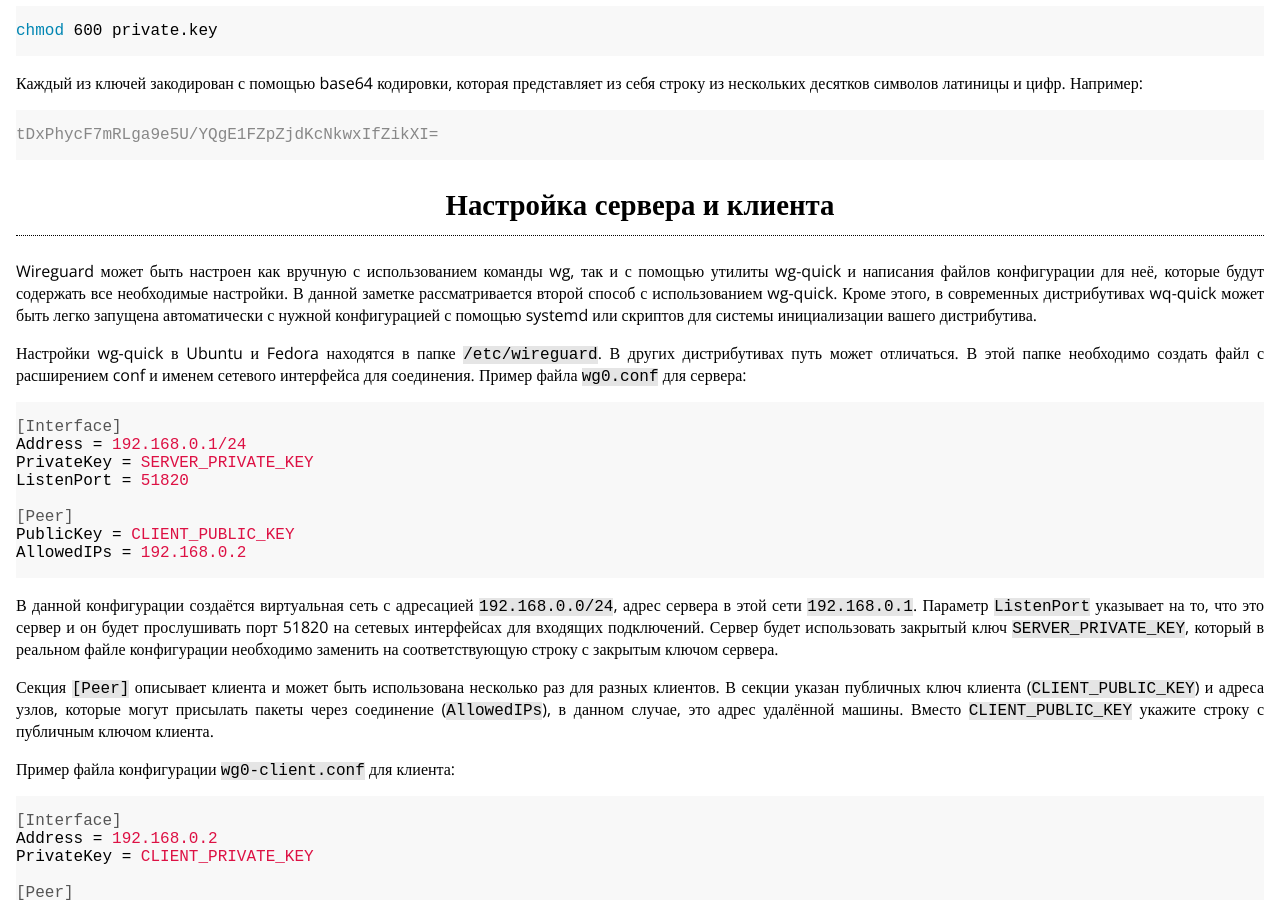
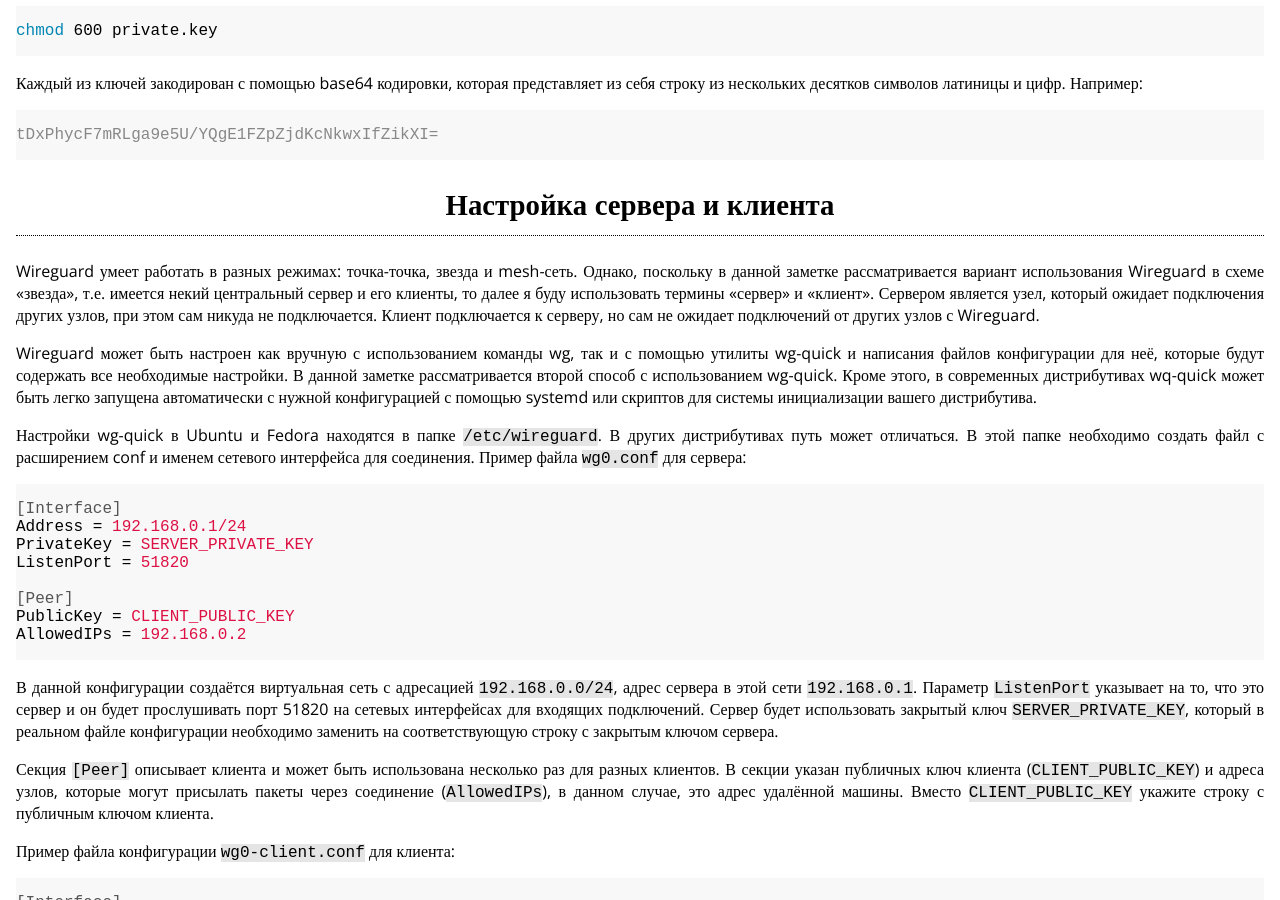
Before and after one commit to fsa/site, a Jekyll site: the page built from _posts/2022-04-10-wireguard.md, in a window 1280 px wide and 900 px high, scrolled down 1311 px. Built offline with Jekyll 4.4.1, drawn with Linux system fonts in a browser that asks for light colours.

Commit message:
Wireguard: уточнение на счёт режимов работы

````diff
--- a/_posts/2022-04-10-wireguard.md
+++ b/_posts/2022-04-10-wireguard.md
@@ -50,6 +50,8 @@
 ```
 
 ## Настройка сервера и клиента
+
+Wireguard умеет работать в разных режимах: точка-точка, звезда и mesh-сеть. Однако, поскольку в данной заметке рассматривается вариант использования Wireguard в схеме «звезда», т.е. имеется некий центральный сервер и его клиенты, то далее я буду использовать термины «сервер» и «клиент». Сервером является узел, который ожидает подключения других узлов, при этом сам никуда не подключается. Клиент подключается к серверу, но сам не ожидает подключений от других узлов с Wireguard.
 
 Wireguard может быть настроен как вручную с использованием команды wg, так и с помощью утилиты wg-quick и написания файлов конфигурации для неё, которые будут содержать все необходимые настройки. В данной заметке рассматривается второй способ с использованием wg-quick. Кроме этого, в современных дистрибутивах wq-quick может быть легко запущена автоматически с нужной конфигурацией с помощью systemd или скриптов для системы инициализации вашего дистрибутива.
 
````
